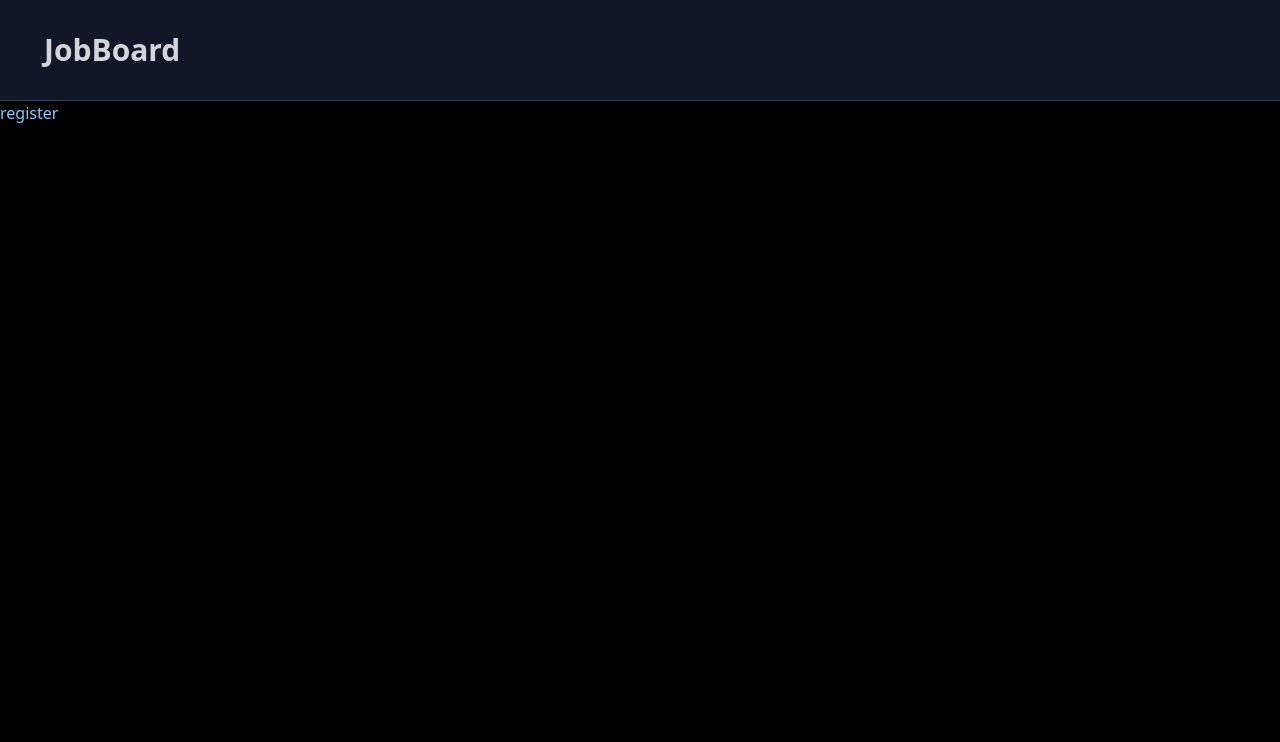
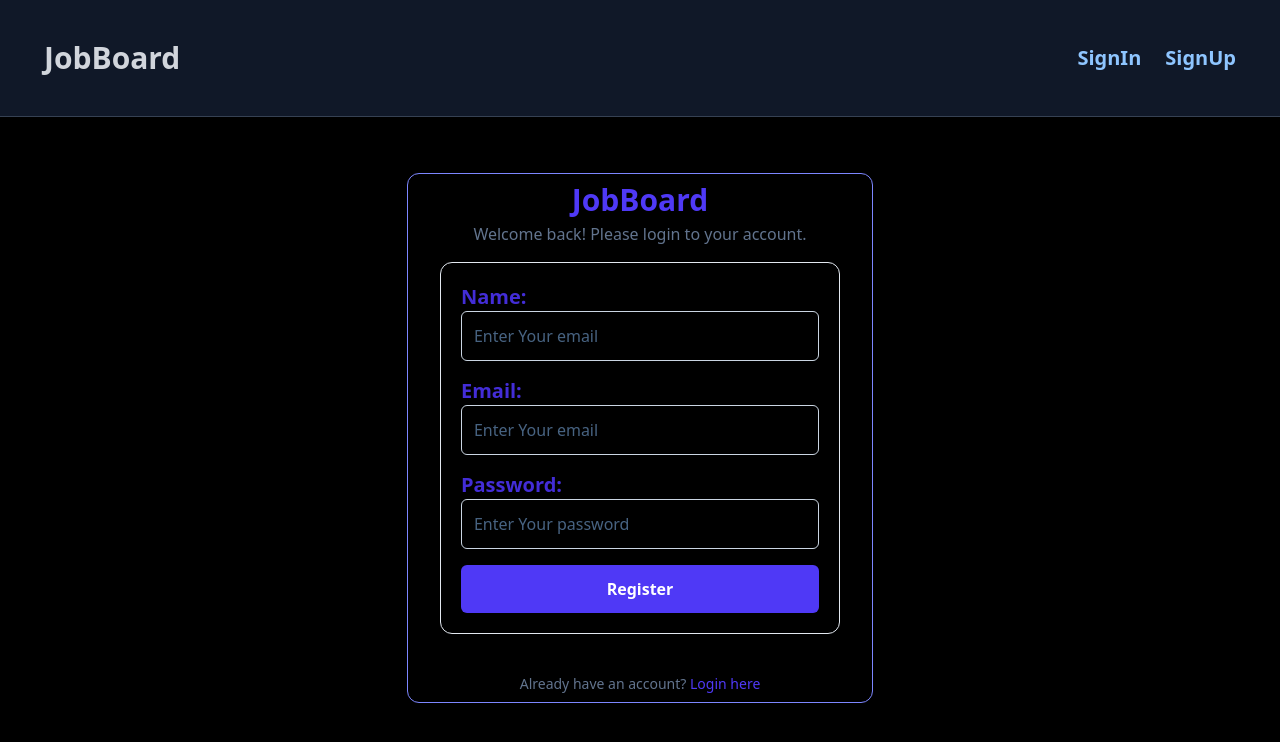
Before and after one commit to Priyanshu-010/JobBoard, a React (Vite) app in the folder frontend/: page /register in a window 1280 px wide. Shown: the top 742 px of the page. Built offline with nearby package versions, Linux system fonts and the light colour scheme.

Commit message:
Navbar Created and Login and Register pages created

```diff
--- a/frontend/src/App.jsx
+++ b/frontend/src/App.jsx
@@ -17,8 +17,9 @@ import ProtectedRoute from "./components/ProtectedRoute";
 import AdminRoute from "./components/AdminRoute";
 function App() {
   return (
-    <div className="text-blue-300 bg-black h-screen">
+    <div className="text-blue-300 bg-black min-h-screen">
       <Navbar />
+      <main className="container mx-auto p-4 md:p-8">
         <Routes>
           {/* AUTH */}
 
@@ -93,6 +94,7 @@ function App() {
             }
           />
         </Routes>
+      </main>
     </div>
   );
 }
--- a/frontend/src/components/AdminRoute.jsx
+++ b/frontend/src/components/AdminRoute.jsx
@@ -10,7 +10,7 @@ function AdminRoute({children}) {
     return <Navigate to="/login" replace/>
   }
 
-  if(user !== "admin"){
+  if(user.role !== "admin"){
     return <Navigate to="/login" replace/>
   }
 
--- a/frontend/src/components/Navbar.jsx
+++ b/frontend/src/components/Navbar.jsx
@@ -1,14 +1,28 @@
 import React from "react";
-import { Link } from "react-router-dom";
-// import useAuthStore from "../store/authStore";
+import { Link, useNavigate } from "react-router-dom";
+import useAuthStore from "../store/authStore";
 
 import { FilePenLine, PlusIcon } from "lucide-react";
+import toast from "react-hot-toast";
 
 function Navbar() {
-  // const user = useAuthStore((state) => state.user);
-  // const token = useAuthStore((state) => state.token);
+  const user = useAuthStore((state) => state.user);
+  const token = useAuthStore((state) => state.token);
+  const {logout} = useAuthStore();
+  const navigate = useNavigate();
+  const handleClick = async(e)=>{
+    e.preventDefault();
+    try {
+      logout();
+      toast.success("Logged Out")
+      navigate("login")
+    } catch (error) {
+      console.log(error)
+      toast.error("Error Logging Out")
+    }
+  }
   return (
-    <header className="bg-gray-900 border-b border-gray-700">
+    <header className="bg-gray-900 border-b border-gray-700 mb-6">
       <nav className="flex w-full p-8 justify-between items-center">
         <Link
           to="/"
@@ -16,7 +30,8 @@ function Navbar() {
         >
           JobBoard
         </Link>
-        {/* {user.role === "admin" ? (
+        {token ? (
+          user.role === "admin" ? (
             <div className="flex justify-between items-center gap-6 p-3 text-xl font-semibold">
               <Link
                 to="/create"
@@ -31,15 +46,21 @@ function Navbar() {
               <Link to="/admin-apps" className="hover:text-blue-400">
                 Applications
               </Link>
-            <button>Logout</button>
+              <button onClick={handleClick}>Logout</button>
             </div>
           ) : (
             <div className="flex justify-between items-center gap-6 p-3 text-xl font-semibold">
               <Link to="/">Jobs</Link>
               <Link to="/apps">My-Apps</Link>
-            <button>Logout</button>
+              <button onClick={handleClick}>Logout</button>
             </div>
-        )} */}
+          )
+        ) : (
+          <div className="flex justify-between items-center gap-6 p-3 text-xl font-semibold">
+            <Link to="/login">SignIn</Link>
+            <Link to="/Register">SignUp</Link>
+          </div>
+        )}
       </nav>
     </header>
   );
--- a/frontend/src/pages/Login.jsx
+++ b/frontend/src/pages/Login.jsx
@@ -2,14 +2,14 @@ import React, { useState } from "react";
 import useAuthStore from "../store/authStore";
 import axiosInstance from "../api/axios";
 import { toast } from "react-hot-toast";
-import { useNavigate } from "react-router-dom";
+import { Link, useNavigate } from "react-router-dom";
 
 function Login() {
   const [email, setEmail] = useState("");
   const [password, setPassword] = useState("");
 
   const { login } = useAuthStore();
-  const navigate = useNavigate()
+  const navigate = useNavigate();
   const handleClick = async (e) => {
     e.preventDefault();
     if (!email || !password) {
@@ -20,30 +20,65 @@ function Login() {
       const res = await axiosInstance.post("/auth/login", { email, password });
       login(res.data.user, res.data.token);
       toast.success("Login Successfull");
-      navigate("/")
+      navigate("/");
       // console.log(res.data.user.role);
     } catch (error) {
       console.log(error);
     }
   };
   return (
+    <div className="flex justify-center items-center max-h-screen">
+      <div className="flex flex-col gap-6 h-auto w-auto border py-4 px-8 border-indigo-400 rounded-xl">
+        <div className="text-center">
+          <Link
+            to="/"
+            className="text-3xl font-bold text-indigo-600 flex items-center justify-center"
+          >
+            <span>JobBoard</span>
+          </Link>
+          <p className="text-slate-500 mt-2">
+            Welcome back! Please login to your account.
+          </p>
+        </div>
+
+        <form className="p-6 rounded-xl shadow-lg border border-slate-200 space-y-6">
           <div>
-      <form>
-        <label>Email: </label>
+            <label className="text-xl font-bold text-indigo-700">Email: </label>
             <input
               type="email"
               placeholder="Enter Your email"
               onChange={(e) => setEmail(e.target.value)}
+              className="w-full p-3 border border-slate-300 rounded-md focus:ring-2 focus:ring-indigo-500 focus:border-indigo-500"
             />
-        <br></br>
-        <label>password: </label>
+          </div>
+          <div>
+            <label className="text-xl font-bold text-indigo-700">
+              Password:
+            </label>
             <input
               type="password"
               placeholder="Enter Your password"
               onChange={(e) => setPassword(e.target.value)}
+              className="w-full p-3 border border-slate-300 rounded-md focus:ring-2 focus:ring-indigo-500 focus:border-indigo-500"
             />
-        <button onClick={handleClick}>Submit</button>
+          </div>
+          <button
+            onClick={handleClick}
+            className="w-full bg-indigo-600 text-white p-3 rounded-md font-semibold hover:bg-indigo-700 transition-colors focus:outline-none focus:ring-2 focus:ring-offset-2 focus:ring-indigo-500"
+          >
+            Login
+          </button>
         </form>
+        <p className="text-center text-sm text-slate-500 mt-6">
+          Don't have an account?{" "}
+          <Link
+            to="/register"
+            className="font-medium text-indigo-600 hover:underline"
+          >
+            Register here
+          </Link>
+        </p>
+      </div>
     </div>
   );
 }
--- a/frontend/src/pages/register.jsx
+++ b/frontend/src/pages/register.jsx
@@ -1,9 +1,97 @@
-import React from 'react'
+import React, { useState } from "react";
+import useAuthStore from "../store/authStore";
+import axiosInstance from "../api/axios";
+import { toast } from "react-hot-toast";
+import { Link, useNavigate } from "react-router-dom";
 
-function register() {
+function Regiter() {
+  const [name, setName] = useState("");
+  const [email, setEmail] = useState("");
+  const [password, setPassword] = useState("");
+
+  const { login } = useAuthStore();
+  const navigate = useNavigate();
+  const handleClick = async (e) => {
+    e.preventDefault();
+    if (!email || !password) {
+      toast.error("Please enter both email and password");
+      return;
+    }
+    try {
+      const res = await axiosInstance.post("/auth/register", { name, email, password });
+      login(res.data.newUser, res.data.token);
+      toast.success("Login Successfull");
+      navigate("/");
+      // console.log(res.data.newUser.role);
+    } catch (error) {
+      console.log(error);
+      toast.error("Error Registering")
+    }
+  };
   return (
-    <div>register</div>
-  )
+    <div className="flex justify-center items-center max-h-screen">
+      <div className="flex flex-col gap-4 h-auto w-auto border py-2 px-8 border-indigo-400 rounded-xl">
+        <div className="text-center">
+          <Link
+            to="/"
+            className="text-3xl font-bold text-indigo-600 flex items-center justify-center"
+          >
+            <span>JobBoard</span>
+          </Link>
+          <p className="text-slate-500 mt-1">
+            Welcome back! Please login to your account.
+          </p>
+        </div>
+
+        <form className="p-5 rounded-xl shadow-lg border border-slate-200 space-y-4">
+          <div>
+            <label className="text-xl font-bold text-indigo-700">Name: </label>
+            <input
+              type="text"
+              placeholder="Enter Your email"
+              onChange={(e) => setName(e.target.value)}
+              className="w-full p-3 border border-slate-300 rounded-md focus:ring-2 focus:ring-indigo-500 focus:border-indigo-500"
+            />
+          </div>
+          <div>
+            <label className="text-xl font-bold text-indigo-700">Email: </label>
+            <input
+              type="email"
+              placeholder="Enter Your email"
+              onChange={(e) => setEmail(e.target.value)}
+              className="w-full p-3 border border-slate-300 rounded-md focus:ring-2 focus:ring-indigo-500 focus:border-indigo-500"
+            />
+          </div>
+          <div>
+            <label className="text-xl font-bold text-indigo-700">
+              Password:
+            </label>
+            <input
+              type="password"
+              placeholder="Enter Your password"
+              onChange={(e) => setPassword(e.target.value)}
+              className="w-full p-3 border border-slate-300 rounded-md focus:ring-2 focus:ring-indigo-500 focus:border-indigo-500"
+            />
+          </div>
+          <button
+            onClick={handleClick}
+            className="w-full bg-indigo-600 text-white p-3 rounded-md font-semibold hover:bg-indigo-700 transition-colors focus:outline-none focus:ring-2 focus:ring-offset-2 focus:ring-indigo-500"
+          >
+            Register
+          </button>
+        </form>
+        <p className="text-center text-sm text-slate-500 mt-6">
+          Already have an account?{" "}
+          <Link
+            to="/login"
+            className="font-medium text-indigo-600 hover:underline"
+          >
+            Login here
+          </Link>
+        </p>
+      </div>
+    </div>
+  );
 }
 
-export default register
+export default Regiter;
```
Also changed, not shown: 1 other file (tests, documents, lock files or other folders). Lines whose indentation alone changed are shown as unchanged.
